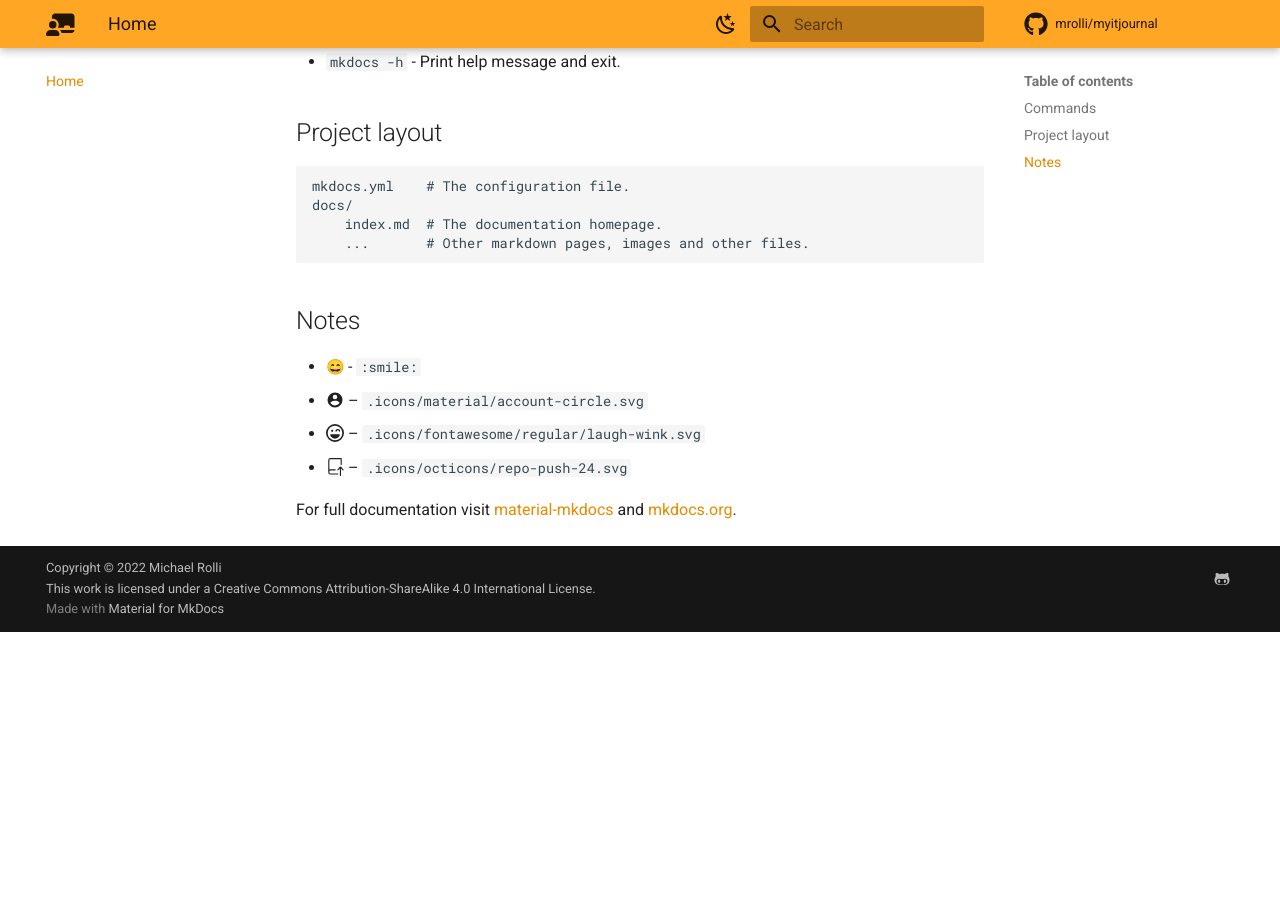
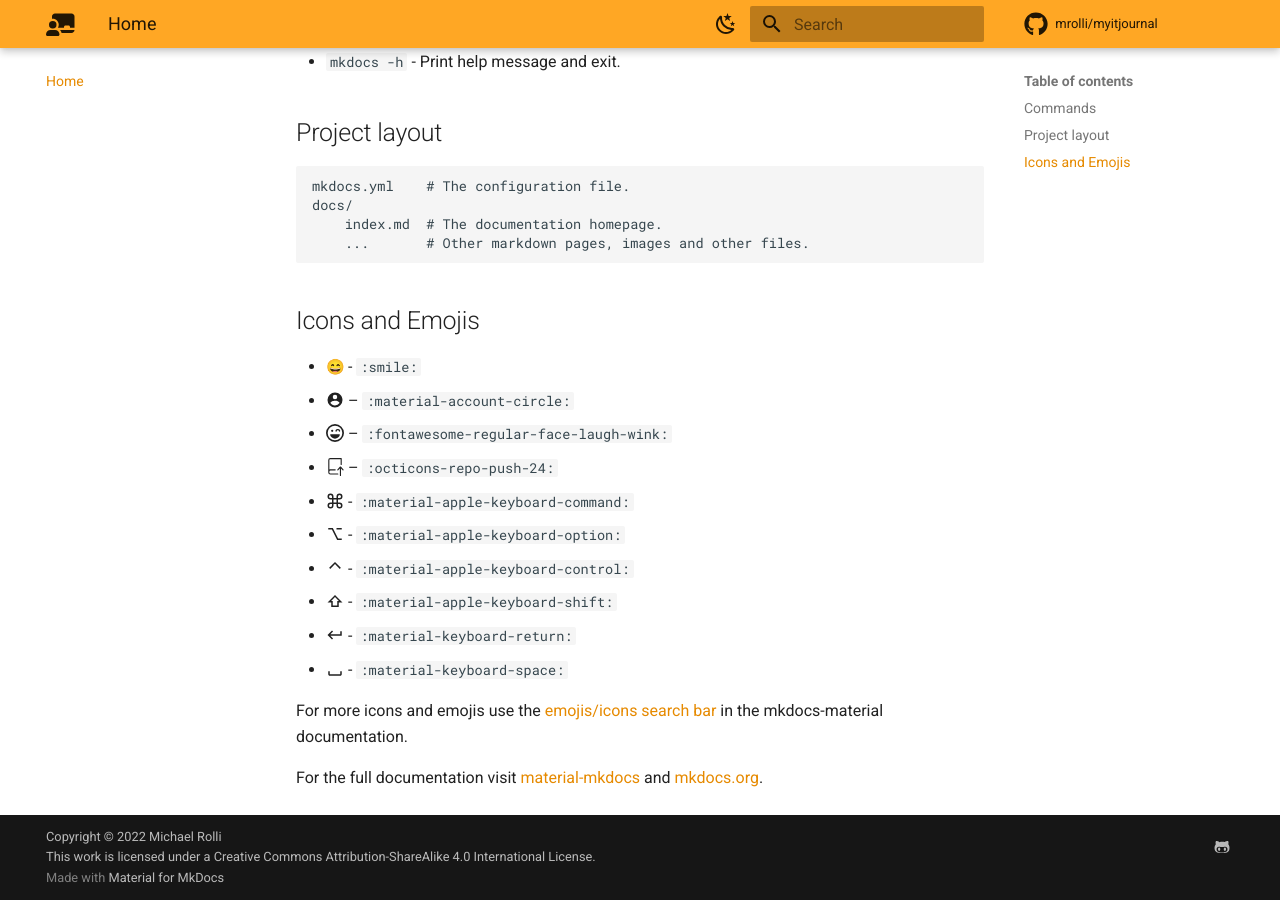
Before and after one commit to mrolli/myitjournal, an MkDocs documentation site: the page built from docs/index.md, in a window 1280 px wide and 900 px high, scrolled down 756 px. Built offline with MkDocs 1.6.1 and Material for MkDocs 9.7.7, drawn with Linux system fonts in a browser that asks for light colours; emoji names are drawn with the system emoji font; comment, search, counter and statistics services are not loaded; before the commit the page ends 1388 px from its top, so only the background shows below that.

Commit message:
Fix the missing icon and add some more
Especially icons for the special keys on a mac keyboard may become
useful very soon.

```diff
--- a/docs/index.md
+++ b/docs/index.md
@@ -30,11 +30,19 @@ Below follows the default index.md of a mkdocs installation as a quickref.
         index.md  # The documentation homepage.
         ...       # Other markdown pages, images and other files.
 
-## Notes
+## Icons and Emojis
 
 - :smile: - `:smile:`
-- :material-account-circle: – `.icons/material/account-circle.svg`
-- :fontawesome-regular-laugh-wink: – `.icons/fontawesome/regular/laugh-wink.svg`
-- :octicons-repo-push-24: – `.icons/octicons/repo-push-24.svg`
+- :material-account-circle: – `:material-account-circle:`
+- :fontawesome-regular-face-laugh-wink: – `:fontawesome-regular-face-laugh-wink:`
+- :octicons-repo-push-24: – `:octicons-repo-push-24:`
+- :material-apple-keyboard-command: - `:material-apple-keyboard-command:`
+- :material-apple-keyboard-option: - `:material-apple-keyboard-option:`
+- :material-apple-keyboard-control: - `:material-apple-keyboard-control:`
+- :material-apple-keyboard-shift: - `:material-apple-keyboard-shift:`
+- :material-keyboard-return: - `:material-keyboard-return:`
+- :material-keyboard-space: - `:material-keyboard-space:`
 
-For full documentation visit [material-mkdocs](https://squidfunk.github.io/mkdocs-material/) and [mkdocs.org](https://www.mkdocs.org).
+For more icons and emojis use the [emojis/icons search bar](https://squidfunk.github.io/mkdocs-material/reference/icons-emojis/) in the mkdocs-material documentation.
+
+For the full documentation visit [material-mkdocs](https://squidfunk.github.io/mkdocs-material/) and [mkdocs.org](https://www.mkdocs.org).
```
